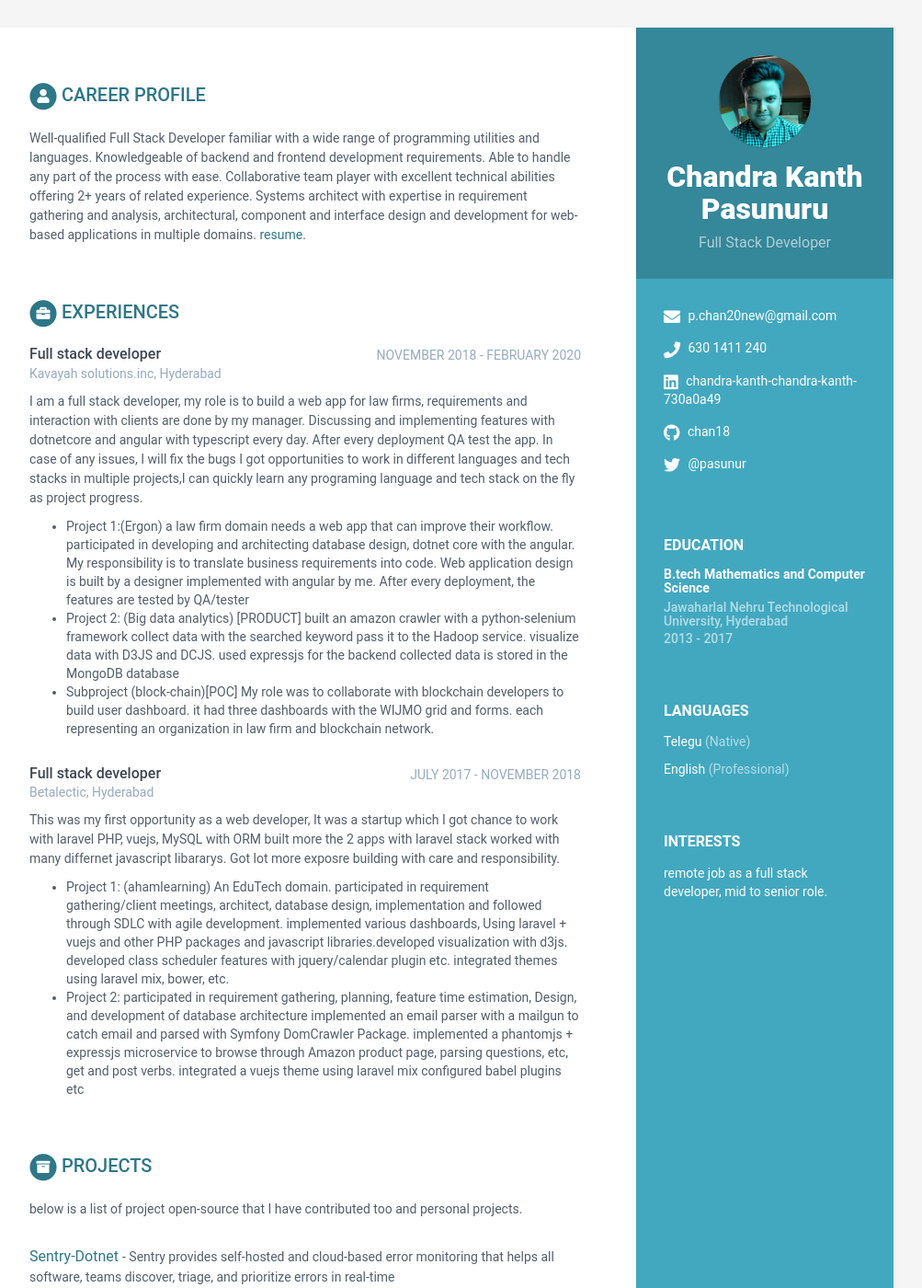
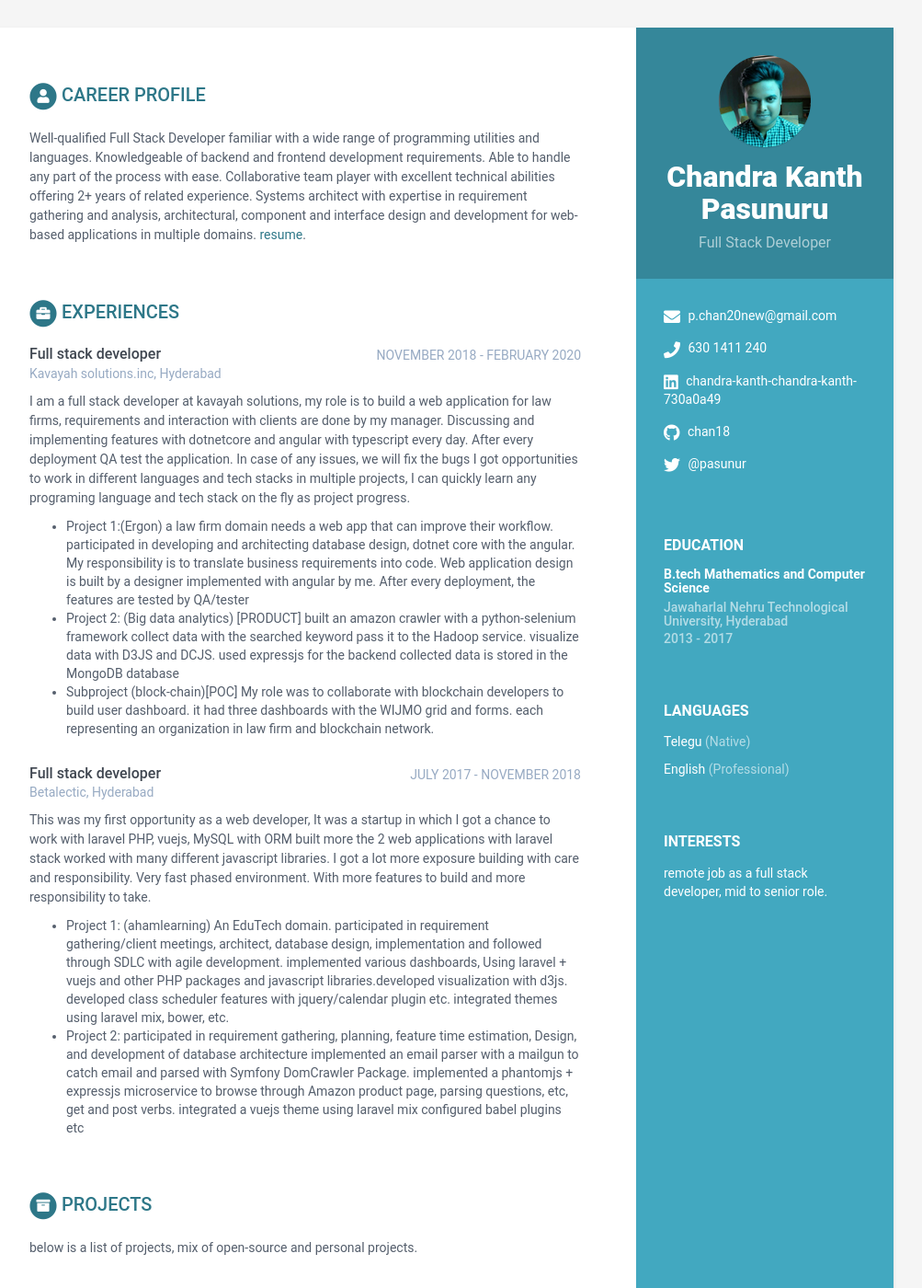
Before and after one commit to chan18/chandrakanth, a Jekyll site: the page built from index.html, in a window 1280 px wide and 1400 px high. Shown: the whole window at 92% size, without its empty margins (168-1171 px from the left). Built offline with Jekyll 4.4.1, drawn with Linux system fonts in a browser that asks for light colours.

Commit message:
added better desc

```diff
--- a/_data/data.yml
+++ b/_data/data.yml
@@ -53,11 +53,11 @@ experiences:
       time: NOVEMBER 2018 - FEBRUARY 2020
       company: Kavayah solutions.inc, Hyderabad
       details: |
-        I am a full stack developer, my role is to build a web app for law firms,
+        I am a full stack developer at kavayah solutions, my role is to build a web application for law firms,
         requirements and interaction with clients are done by my manager.
         Discussing and implementing features with dotnetcore and angular with typescript every day.
-        After every deployment QA test the app. In case of any issues,
-        I will fix the bugs I got opportunities to work in different languages and tech stacks in multiple projects,I can quickly learn any programing language and tech stack on the fly as project progress.
+        After every deployment QA test the application. In case of any issues, we will fix the bugs I got opportunities to work in different languages and tech stacks in multiple projects,
+        I can quickly learn any programing language and tech stack on the fly as project progress.
         - Project 1:(Ergon)
         a law firm domain needs a web app that can improve their workflow. participated in developing and architecting database design, dotnet core with the angular.
         My responsibility is to translate business requirements into code. Web application design is built by a designer implemented with angular by me. After every deployment, the features are tested by  QA/tester
@@ -71,9 +71,9 @@ experiences:
       time: JULY 2017 - NOVEMBER 2018
       company: Betalectic, Hyderabad
       details: |
-        This was my first opportunity as a web developer, It was a startup which I got chance to work with laravel PHP, vuejs,
-        MySQL with ORM built more the 2 apps with laravel stack worked with many differnet javascript libararys.
-        Got lot more exposre building with care and responsibility.
+        This was my first opportunity as a web developer, It was a startup in which I got a chance to work with laravel PHP, vuejs, MySQL with ORM built more the 2 web applications with laravel stack worked with many different javascript libraries.
+        I got a lot more exposure building with care and responsibility.
+        Very fast phased environment. With more features to build and more responsibility to take.
         - Project 1:  (ahamlearning)
         An EduTech domain.
         participated in requirement gathering/client meetings, architect,  database design, implementation and followed through SDLC with agile development.
@@ -86,7 +86,7 @@ experiences:
 projects:
     title: Projects
     intro: >
-      below is a list of project open-source that I have contributed too and personal projects.
+      below is a list of projects, mix of open-source and personal projects.
     assignments:
       - title: Sentry-Dotnet
         link: "https://github.com/getsentry/sentry-dotnet/pull/289"
```
